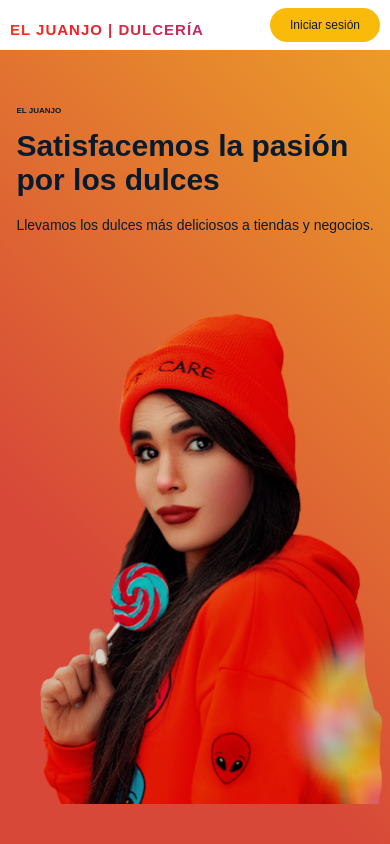
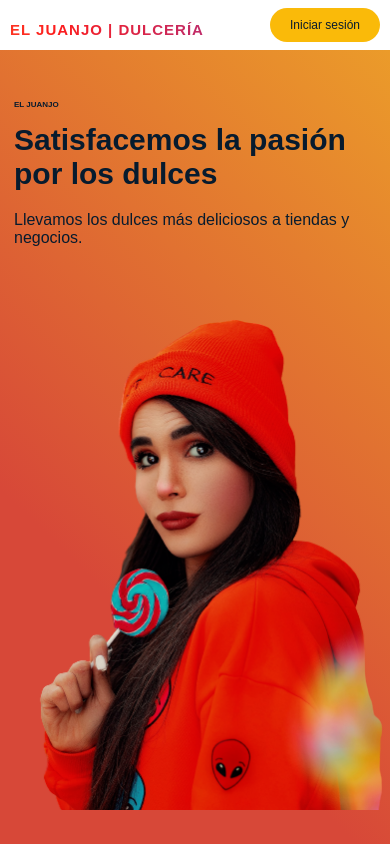
Before and after one commit to leon-acero/client, a React (Create React App) app: page / in a window 390 px wide. Built offline with nearby package versions, Linux system fonts and the light colour scheme.

Commit message:
Deploy 13 de Diciembre 2022

```diff
--- a/src/components/splashScreenAlt/splashScreenAlt.css
+++ b/src/components/splashScreenAlt/splashScreenAlt.css
@@ -198,9 +198,9 @@
     font-size: 3rem;
   }
 
-  .slogan {
+  /* .slogan {
     font-size: 1.4rem;
-  }
+  } */
 }
 
 
```
